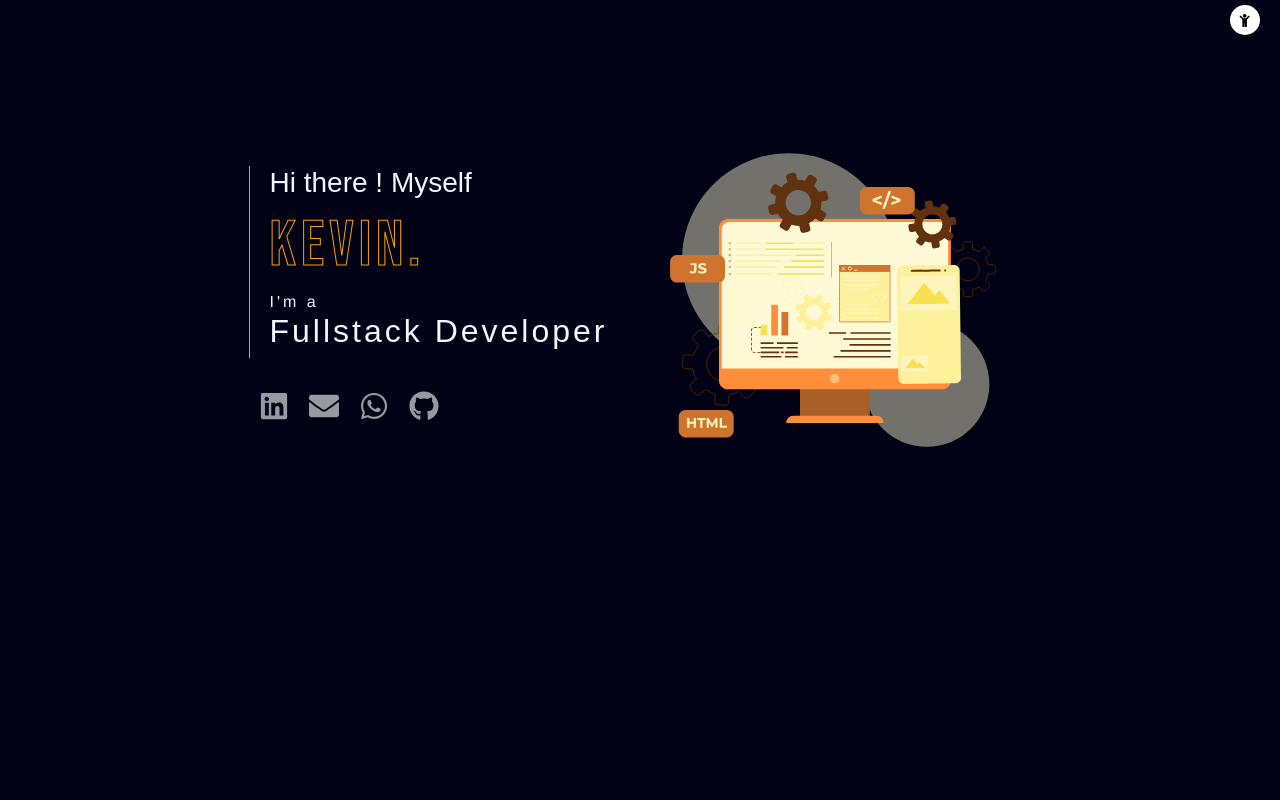
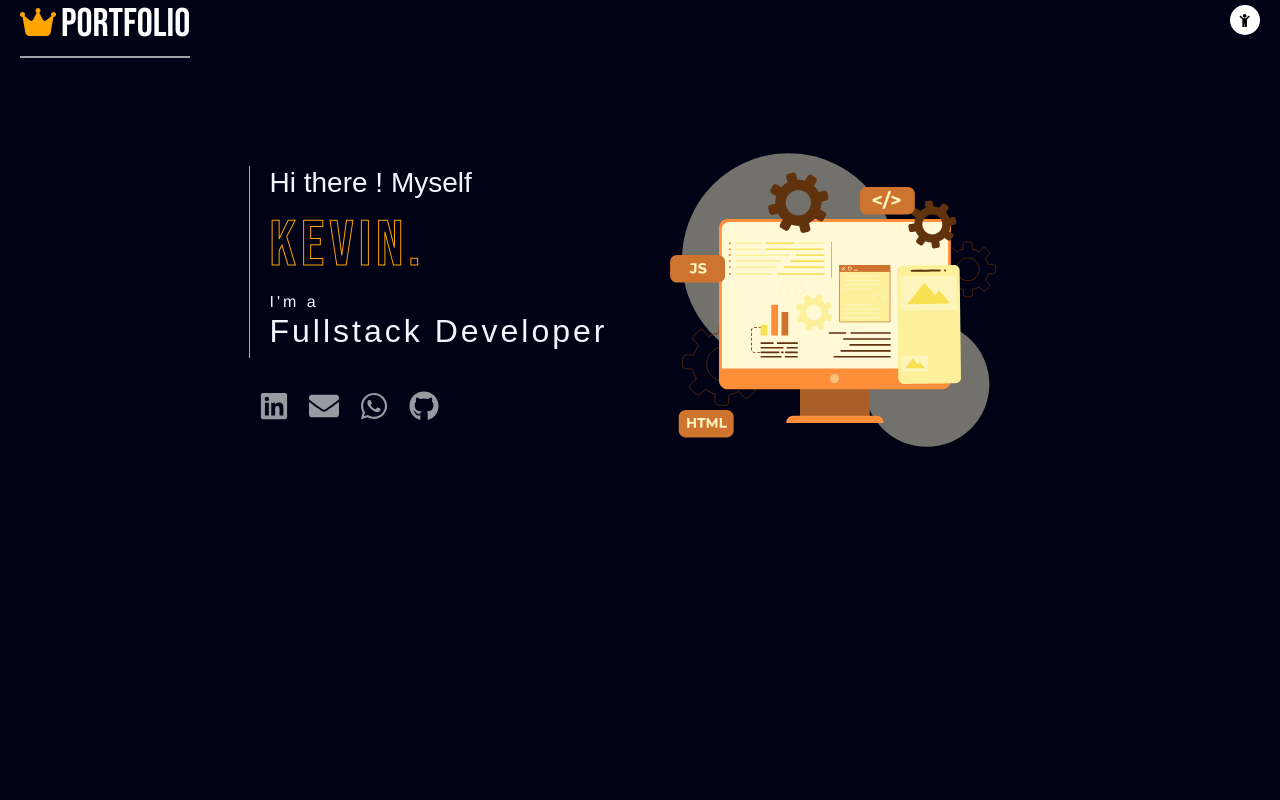
Before and after one commit to Johnkevincsjk/Kevin-s-Portfolio, a React (Create React App) app: page / in a window 1280 px wide. Shown: the top 800 px of the page. Built offline with nearby package versions, Linux system fonts and the light colour scheme; a web font is replaced by a local one.

Commit message:
nav bar updated and fonts updated

```diff
--- a/src/Components/NavBar/Nav.css
+++ b/src/Components/NavBar/Nav.css
@@ -3,16 +3,46 @@
 .nav_main {
     width: 100%;
     height: 100px;
+
     display: flex;
     justify-content: end;
     align-items: start;
     position: relative;
 
+
+}
+
+.portfolio {
+    display: flex;
+    position: absolute;
+    left: 0;
+    font-family: "Bebas Neue", sans-serif;
+    font-style: normal;
+    font-size: 2rem;
+    color: #ffa500;
+    font-weight: 900px;
+    margin-left: 20px;
+    border-bottom: 2px solid rgba(255, 255, 255, 0.626);
+
+    h1 {
+        font-family: "Bebas Neue", sans-serif;
+        font-style: normal;
+        font-size: 40px;
+        color: rgb(255, 255, 255);
+        font-weight: 900px;
+
+    }
 }
 
 .nav_menu {
     position: absolute;
     position: fixed;
+transition: 0.5s;
+}
+.nav_menu:hover{
+    scale: 1.3;
+
+
 
 }
 
--- a/src/Components/NavBar/Nav.jsx
+++ b/src/Components/NavBar/Nav.jsx
@@ -2,6 +2,9 @@ import { useState } from 'react'
 import '../NavBar/Nav.css'
 import { motion } from "framer-motion"
 import { FaChild, FaGithub, FaEnvelope, FaInstagram, FaLinkedin, FaPhone, FaWhatsapp } from 'react-icons/fa'
+import { FontAwesomeIcon } from '@fortawesome/react-fontawesome'
+import { faCrown } from '@fortawesome/free-solid-svg-icons'
+
 
 export default function Nav() {
 
@@ -10,6 +13,10 @@ export default function Nav() {
 
     return (
         <div className="nav_main">
+            <div className='portfolio'>
+                <FontAwesomeIcon icon={faCrown} style={{ marginTop: '6px', marginRight: '5px' }} />
+                <motion.h1 initial={{ y: -100 }} transition={{ duration: 1, delay:1 }} animate={{ y: 0 }}>Portfolio</motion.h1>
+            </div>
 
             <motion.div initial={{ x: 100 }} transition={{ duration: 1 }} animate={{ x: 0 }} className="nav_menu">
                 <button onClick={handletoggle}><FaChild /></button>
--- a/src/Intro/Intro.css
+++ b/src/Intro/Intro.css
@@ -1,5 +1,6 @@
 .intro {
     line-height: 60px;
+
 
     display: flex;
     justify-content: center;
@@ -29,7 +30,7 @@
 }
 
 pre {
-    border-left: 1px solid orange;
+    border-left: 1px solid #ffa500;
     padding-left: 20px;
 
 }
@@ -37,7 +38,7 @@ pre {
 .myname>pre>h1 {
     color: transparent;
     letter-spacing: 5px;
-    -webkit-text-stroke: 1px orange;
+    -webkit-text-stroke: 1px #ffa500;
     position: relative;
     font-family: "Bebas Neue", sans-serif;
     font-style: normal;
--- a/src/Intro/Intro.jsx
+++ b/src/Intro/Intro.jsx
@@ -8,13 +8,17 @@ import { FaEnvelope, FaGithub, FaLinkedin, FaWhatsapp } from 'react-icons/fa'
 export default function Intro() {
 
     return (
+
         <div className='container-fluid intro' >
+
             <div className="row mb-5 align-items-center">
                 <div className="col-md-6 intro_content">
                     <div className="myname">
+
                         <motion.pre initial={{ opacity: 0, y: 100 }}
                             transition={{ duration: 0.9, type: "spring", stiffness: 500 }}
-                            whileInView={{ opacity: 1, y: 0 }}><h3>Hi there ! Myself</h3>
+                            whileInView={{ opacity: 1, y: 0 }}>
+                            <h3>Hi there ! Myself</h3>
                             <h1>KEVIN.</h1>
                             <h6>I'm a <h2>Fullstack Developer</h2></h6>
                         </motion.pre>
```
